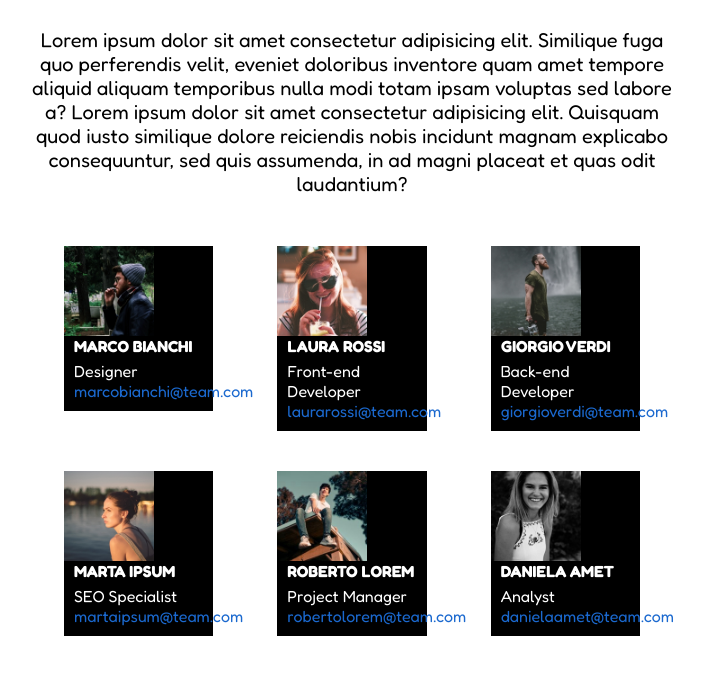
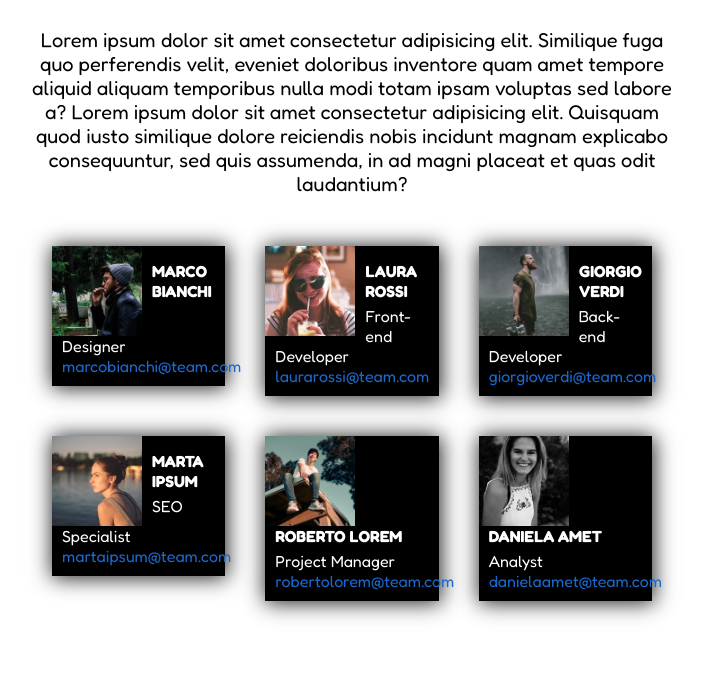
Before and after one commit to GiorgioBelardelli/html-css-float-cards, a plain HTML site: page index.html in a window 1280 px wide. Shown: the part 133-808 px from the top of the page, without its empty margins (288-992 px from the left). Drawn offline with Linux system fonts and the light colour scheme.

Commit message:
Finite le ultime modifiche (spero)

```diff
--- a/css/styles.css
+++ b/css/styles.css
@@ -47,9 +47,12 @@ p{
 
 .col{
     float: left;
-    width: calc(100% / 3);
+    width: calc((100% / 3) - 40px );
+    margin: 0 20px;
     text-align: start;
-    padding: 0 5%;
+    padding: 0;
+    box-shadow: 1px 1px 20px 1px rgb(33, 33, 33)
+
 
 
     /*debug
@@ -80,6 +83,7 @@ h4{
 
 }
 
+
 .mail{
     color: rgb(27, 105, 207);
 }
```
